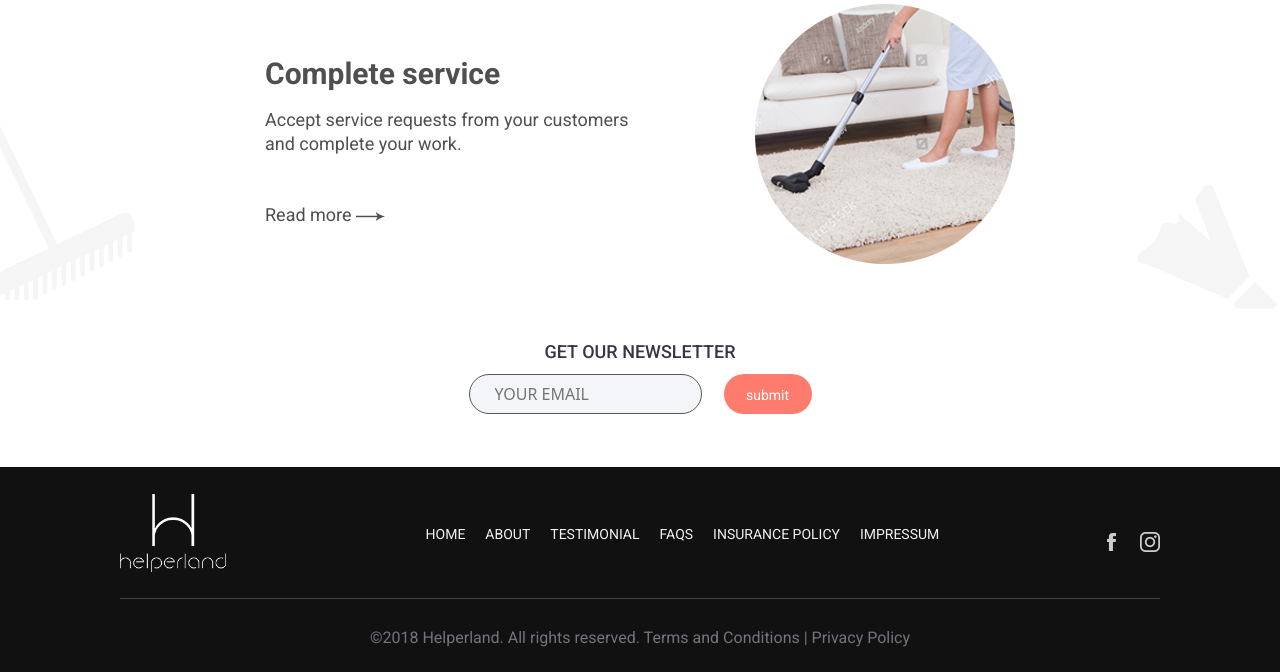
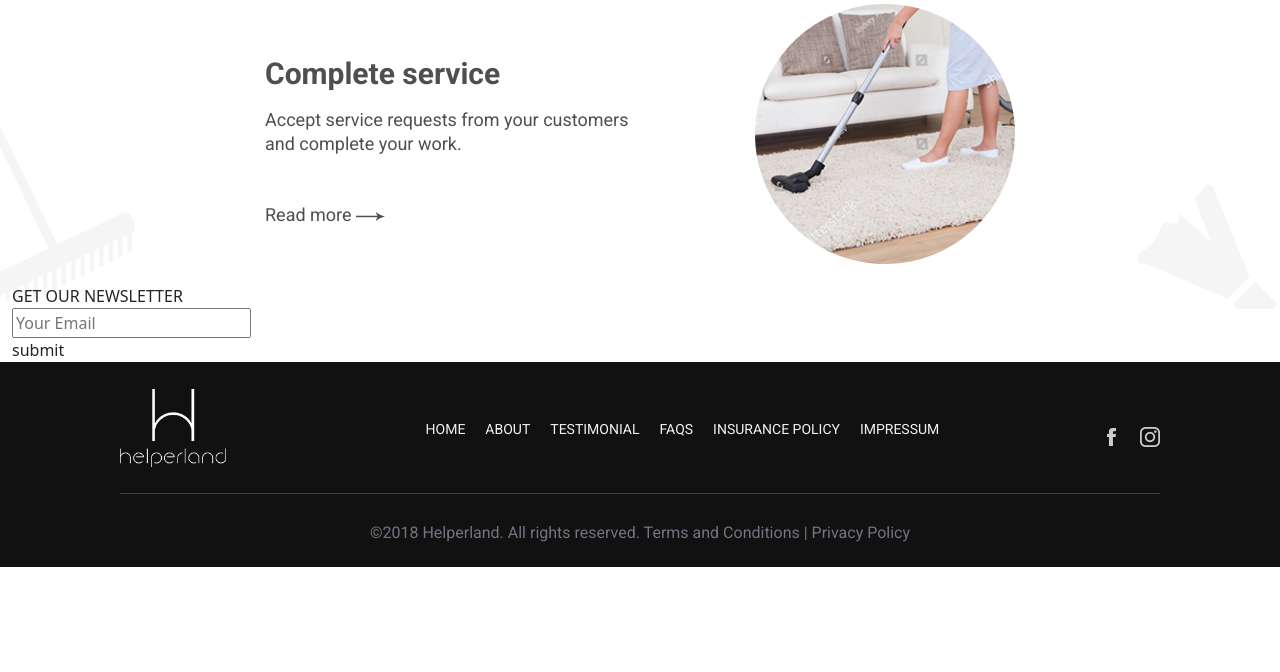
Before and after one commit to sagar-45/Helperland, a PHP site: page /HelperLand/views/service.php in a window 1280 px wide. Shown: the part 1680-2352 px from the top of the page. After the commit the page ends 2247 px from the top, so only its background shows below. Run offline with PHP 8.4, Linux system fonts and the light colour scheme; some libraries are stand-ins or nearby versions.

Commit message:
Update service-pro.css

```diff
--- a/MVC/HelperLand/assets/css/service-pro.css
+++ b/MVC/HelperLand/assets/css/service-pro.css
@@ -46,10 +46,22 @@ input:focus {
   margin: 0px auto 30px;
   border-radius: 40px;
 }
-.modal-content i {
-  left: 45% !important;
+/* registration form section start */
+#reg_form .text{
+  width: 270px;
+  color:#fff;
+  font-family: Roboto;
+  position: absolute;
+  top: 50%;
+  left:50px;
 }
-/* registration form section start */
+#reg_form .text .main_text{
+  font-size: 40px;
+  margin: 0px 0px 15px;
+}
+#reg_form .text .text_desc{
+  margin: 0px 0px 5px;
+}
 #service-page form {
   width: 430px;
   /* height: 71.6%; */
@@ -259,57 +271,3 @@ input:focus {
   color: #4f4f4f;
 }
 /* how it work section end */
-/*Newsletter section start*/
-#news-letter .container-fluid .news-letter-title {
-  height: 13px;
-  font-family: Roboto;
-  margin-top: 77px;
-  font-size: 18px;
-  font-weight: 500;
-  font-stretch: normal;
-  font-style: normal;
-  line-height: 1.22;
-  letter-spacing: normal;
-  text-align: center;
-  color: #353548;
-}
-#news-letter .container-fluid .email-get {
-  display: flex;
-  justify-content: center;
-}
-#news-letter .container-fluid .news-email {
-  width: 233px;
-  height: 40px;
-  margin: 20px 11px 53px 56px;
-  padding-left: 25px;
-  border-radius: 20px;
-  border: solid 1px #565656;
-  background-color: #f4f5f8;
-}
-#news-letter .container-fluid .news-email::placeholder {
-  text-transform: uppercase;
-}
-
-#news-letter .container-fluid .news-button {
-  width: 88px;
-  height: 40px;
-  margin: 20px 56px 53px 11px;
-  text-align: center;
-  padding-top: 5px;
-  border-radius: 20px;
-  background-color: #ff7b6d;
-}
-#news-letter .container-fluid .news-button .button-text {
-  width: 44px;
-  height: 11px;
-  font-family: Roboto;
-  font-size: 14px;
-  font-weight: normal;
-  font-stretch: normal;
-  font-style: normal;
-  line-height: 2.29;
-  letter-spacing: normal;
-  text-align: left;
-  color: #ffffff;
-}
-/*Newsletter section end*/
```
